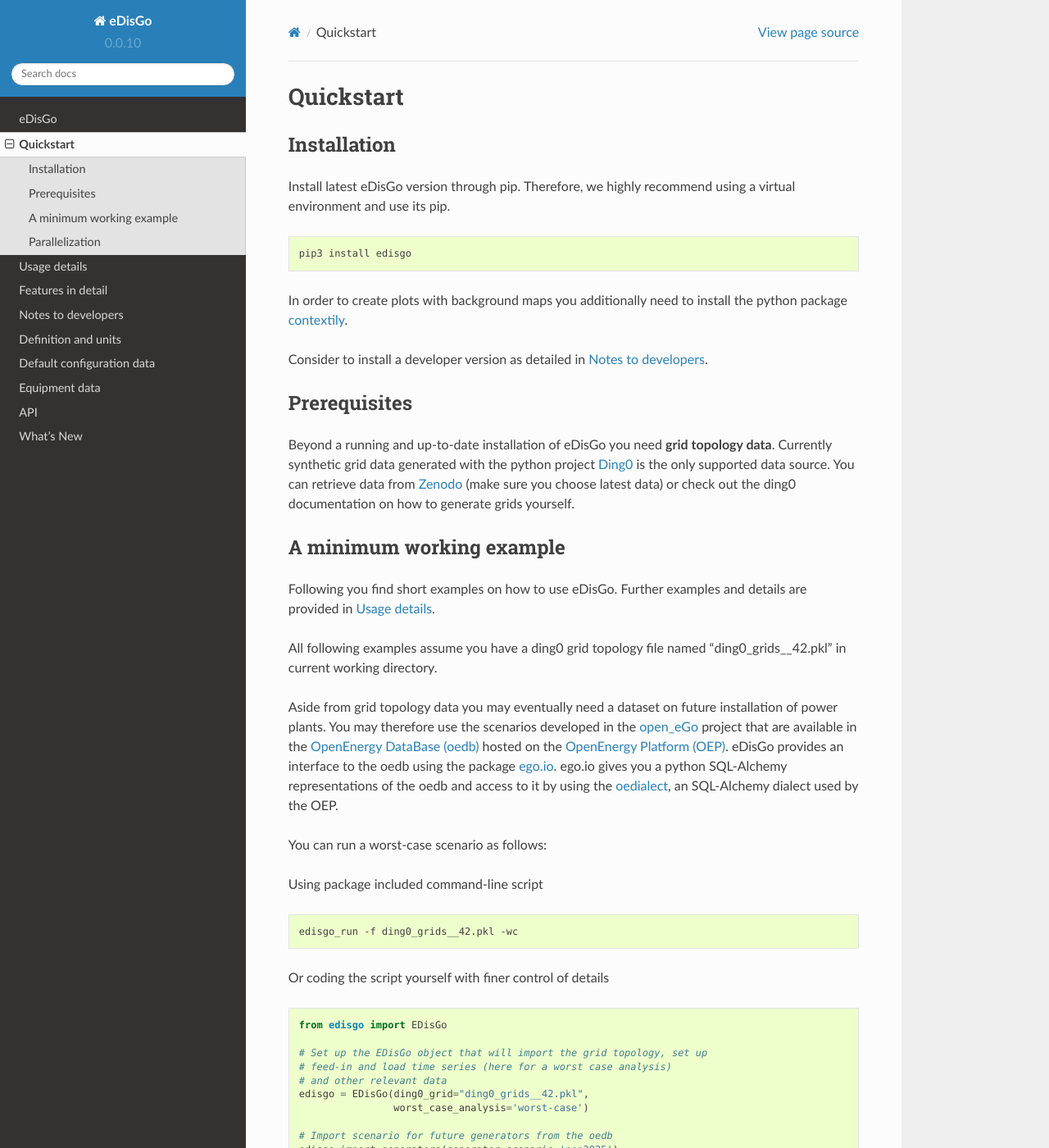
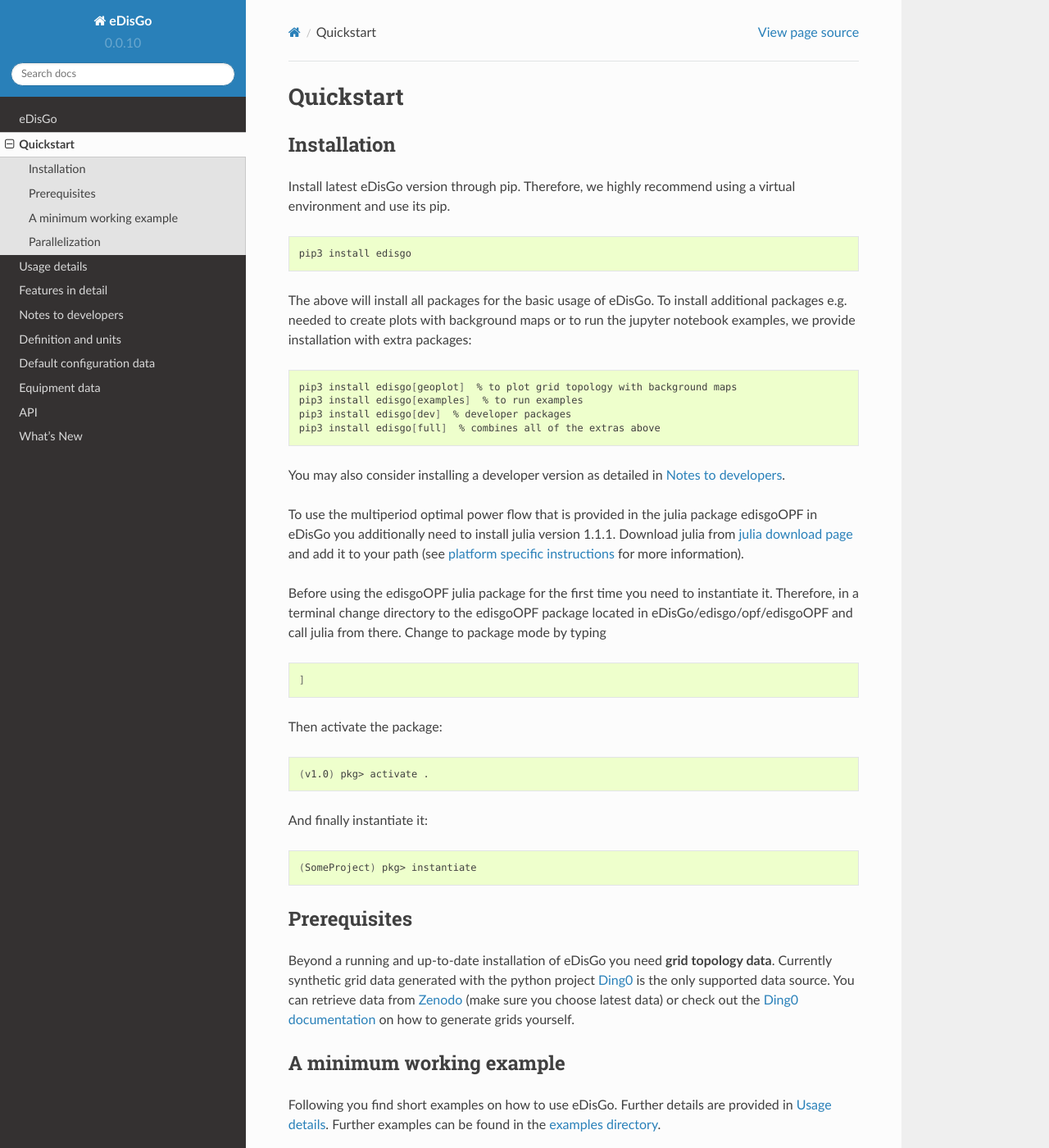
Before and after one commit to openego/eDisGo, a Sphinx documentation site: the page built from doc/quickstart.rst, in a window 1280 px wide and 1400 px high. Shown: the whole window at 82% size. Built offline with Sphinx 7.4.7 and the Read the Docs theme 2.0.0, drawn with Linux system fonts in a browser that asks for light colours; formulas are drawn with MathJax 3; some of the changed text lies outside the part shown.

Commit message:
Update quickstart

```diff
--- a/doc/quickstart.rst
+++ b/doc/quickstart.rst
@@ -6,16 +6,55 @@ Quickstart
 Installation
 ------------
 
-Install latest eDisGo version through pip. Therefore, we highly recommend using a virtual environment and use its pip.
+Install latest eDisGo version through pip. Therefore, we highly recommend using
+a virtual environment and use its pip.
 
 .. code-block:: bash
 
     pip3 install edisgo
 
-In order to create plots with background maps you additionally need to install
-the python package `contextily <https://github.com/darribas/contextily>`_.
+The above will install all packages for the basic usage of eDisGo. To install
+additional packages e.g. needed to create plots with background maps or to run
+the jupyter notebook examples, we provide installation with extra packages:
 
-Consider to install a developer version as detailed in :ref:`dev-notes`.
+.. code-block:: bash
+
+    pip3 install edisgo[geoplot]  % to plot grid topology with background maps
+    pip3 install edisgo[examples]  % to run examples
+    pip3 install edisgo[dev]  % developer packages
+    pip3 install edisgo[full]  % combines all of the extras above
+
+You may also consider installing a developer version as detailed in
+:ref:`dev-notes`.
+
+To use the multiperiod optimal power flow that is provided in the julia package
+edisgoOPF in eDisGo you additionally need to install julia version 1.1.1.
+Download julia from
+`julia download page <https://julialang.org/downloads/oldreleases/>`_ and
+add it to your path (see
+`platform specific instructions <https://julialang.org/downloads/platform/>`_
+for more information).
+
+Before using the edisgoOPF julia package for the first time you need to
+instantiate it. Therefore, in a terminal change directory to the edisgoOPF
+package located in eDisGo/edisgo/opf/edisgoOPF and call julia from there.
+Change to package mode by typing
+
+.. code-block:: bash
+
+    ]
+
+Then activate the package:
+
+.. code-block:: bash
+
+    (v1.0) pkg> activate .
+
+And finally instantiate it:
+
+.. code-block:: bash
+
+    (SomeProject) pkg> instantiate
 
 .. _prerequisites:
 
@@ -23,35 +62,40 @@ Prerequisites
 -------------
 
 Beyond a running and up-to-date installation of eDisGo you need **grid topology
-data**. Currently synthetic grid data generated with the python project `Ding0 <https://github.com/openego/ding0>`_
-is the only supported data source. You can retrieve data from `Zenodo <https://zenodo.org/record/890479>`_
-(make sure you choose latest data) or check
-out the ding0 documentation on how to generate grids yourself.
+data**. Currently synthetic grid data generated with the python project
+`Ding0 <https://github.com/openego/ding0>`_
+is the only supported data source. You can retrieve data from
+`Zenodo <https://zenodo.org/record/890479>`_
+(make sure you choose latest data) or check out the
+`Ding0 documentation <https://dingo.readthedocs.io/en/dev/usage_details.html#ding0-examples>`_
+on how to generate grids yourself.
 
 .. _edisgo-mwe:
 
 A minimum working example
 -------------------------
 
-Following you find short examples on how to use eDisGo. Further examples and details are provided in :ref:`usage-details`.
+Following you find short examples on how to use eDisGo. Further details are
+provided in :ref:`usage-details`. Further examples can be found in the
+`examples directory <https://github.com/openego/eDisGo/tree/features/refactoring/examples>`_.
 
-All following examples assume you have a ding0 grid topology file named "ding0_grids__42.pkl" in current working directory.
+All following examples assume you have a ding0 grid topology (directory containing
+csv files, defining the grid topology) in a directory "ding0_example_grid" in
+the directory from where you run your example.
 
-Aside from grid topology data you may eventually need a dataset on future installation of power plants. You
-may therefore use the scenarios developed in the `open_eGo <https://openegoproject.wordpress.com>`_ project that
-are available in the `OpenEnergy DataBase (oedb) <https://openenergy-platform.org/dataedit/>`_ hosted on the `OpenEnergy Platform (OEP) <https://oep.iks.cs.ovgu.de/>`_.
-eDisGo provides an interface to the oedb using the package `ego.io <https://github.com/openego/ego.io>`_. ego.io gives you a python SQL-Alchemy representations of
-the oedb and access to it by using the `oedialect <https://github.com/openego/oedialect>`_, an SQL-Alchemy dialect used by the OEP.
+Aside from grid topology data you may eventually need a dataset on future
+installation of power plants. You may therefore use the scenarios developed in
+the `open_eGo <https://openegoproject.wordpress.com>`_ project that
+are available in the
+`OpenEnergy DataBase (oedb) <https://openenergy-platform.org/dataedit/>`_
+hosted on the `OpenEnergy Platform (OEP) <https://oep.iks.cs.ovgu.de/>`_.
+eDisGo provides an interface to the oedb using the package
+`ego.io <https://github.com/openego/ego.io>`_. ego.io gives you a python
+SQL-Alchemy representations of the oedb and access to it by using the
+`oedialect <https://github.com/openego/oedialect>`_, an SQL-Alchemy dialect
+used by the OEP.
 
 You can run a worst-case scenario as follows:
-
-Using package included command-line script
-
-.. code-block:: bash
-
-    edisgo_run -f ding0_grids__42.pkl -wc
-
-Or coding the script yourself with finer control of details
 
 .. code-block:: python
 
@@ -60,23 +104,24 @@ Or coding the script yourself with finer control of details
     # Set up the EDisGo object that will import the grid topology, set up
     # feed-in and load time series (here for a worst case analysis)
     # and other relevant data
-    edisgo = EDisGo(ding0_grid="ding0_grids__42.pkl",
+    edisgo = EDisGo(ding0_grid='ding0_example_grid',
                     worst_case_analysis='worst-case')
 
     # Import scenario for future generators from the oedb
     edisgo.import_generators(generator_scenario='nep2035')
 
-    # Conduct grid analysis (non-linear power flow)
+    # Conduct grid analysis (non-linear power flow using PyPSA)
     edisgo.analyze()
 
     # Do grid reinforcement
     edisgo.reinforce()
 
     # Determine costs for each line/transformer that was reinforced
-    costs = edisgo.network.results.grid_expansion_costs
+    costs = edisgo.results.grid_expansion_costs
 
 
-Instead of conducting a worst-case analysis you can also provide specific time series:
+Instead of conducting a worst-case analysis you can also provide specific
+time series:
 
 .. code-block:: python
 
@@ -88,27 +133,31 @@ Instead of conducting a worst-case analysis you can also provide specific time s
     # timeindex specifies which time steps to consider in power flow
     timeindex = pd.date_range('1/1/2011', periods=4, freq='H')
     # load time series (scaled by annual demand)
-    timeseries_load = pd.DataFrame({'residential': [0.0001] * len(timeindex),
-				    'commercial': [0.0002] * len(timeindex),
-				    'industrial': [0.0015] * len(timeindex),
-                                    'agricultural': [0.00005] * len(timeindex)},
-			           index=timeindex)
+    timeseries_load = pd.DataFrame(
+        {'residential': [0.0001] * len(timeindex),
+         'retail': [0.0002] * len(timeindex),
+         'industrial': [0.00015] * len(timeindex),
+         'agricultural': [0.00005] * len(timeindex)
+         },
+        index=timeindex)
     # feed-in time series of fluctuating generators (scaled by nominal power)
-    timeseries_generation_fluctuating = \
-        pd.DataFrame({'solar': [0.2] * len(timeindex),
-		      'wind': [0.3] * len(timeindex)},
-		     index=timeindex)
+    timeseries_generation_fluctuating = pd.DataFrame(
+        {'solar': [0.2] * len(timeindex),
+         'wind': [0.3] * len(timeindex)
+         },
+        index=timeindex)
     # feed-in time series of dispatchable generators (scaled by nominal power)
-    timeseries_generation_dispatchable = \
-        pd.DataFrame({'biomass': [1] * len(timeindex),
-		      'coal': [1] * len(timeindex),
-		      'other': [1] * len(timeindex)},
-		     index=timeindex)
+    timeseries_generation_dispatchable = pd.DataFrame(
+        {'biomass': [1] * len(timeindex),
+         'coal': [1] * len(timeindex),
+         'other': [1] * len(timeindex)
+         },
+        index=timeindex)
 
     # Set up the EDisGo object with your own time series and generator scenario
     # NEP2035
     edisgo = EDisGo(
-        ding0_grid="ding0_grids__42.pkl",
+        ding0_grid='ding0_example_grid',
         generator_scenario='nep2035',
         timeseries_load=timeseries_load,
         timeseries_generation_fluctuating=timeseries_generation_fluctuating,
@@ -133,11 +182,15 @@ using the provided API for the oemof demandlib and the OpenEnergy DataBase:
     # demandlib to set up time series for loads and fluctuating generators
     # (time series for dispatchable generators need to be provided)
     timeindex = pd.date_range('1/1/2011', periods=4, freq='H')
-    timeseries_generation_dispatchable = \
-        pd.DataFrame({'other': [1] * len(timeindex)},
-		     index=timeindex)
+    timeseries_generation_dispatchable = pd.DataFrame(
+        {'biomass': [1] * len(timeindex),
+         'coal': [1] * len(timeindex),
+         'other': [1] * len(timeindex)
+         },
+        index=timeindex)
+
     edisgo = EDisGo(
-        ding0_grid="ding0_grids__42.pkl",
+        ding0_grid='ding0_example_grid',
         generator_scenario='ego100',
         timeseries_load='demandlib',
         timeseries_generation_fluctuating='oedb',
```
Also changed, not shown: other parts of doc/quickstart.rst (+3 -3 lines).
